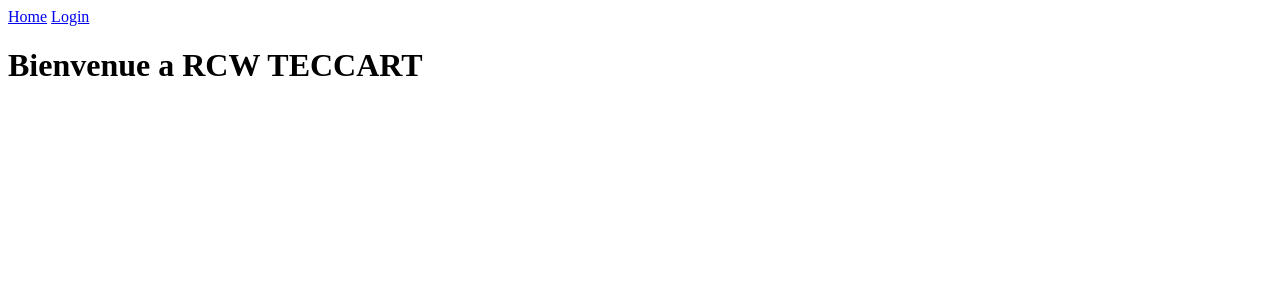
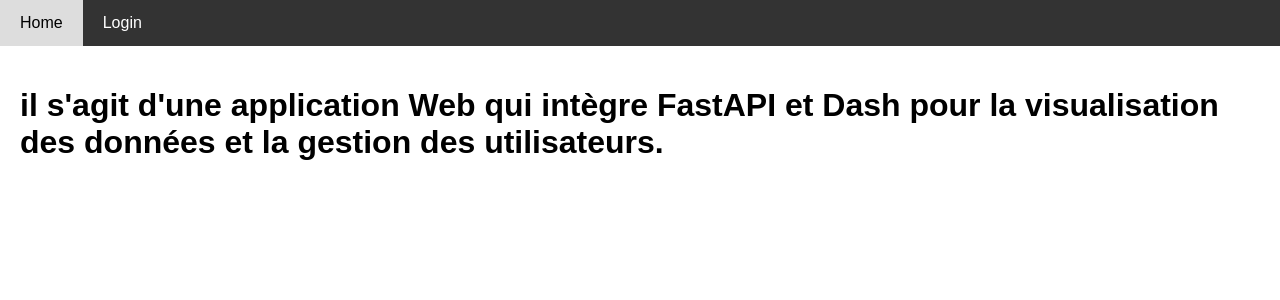
Before and after one commit to fatemeh-khajeh/RCW1003_FastApi_DAsh, a Flask app: template fastApi_app/templates/home.html in a window 1280 px wide. Shown: the top 300 px of the page. Run offline with Flask 3, Linux system fonts and the light colour scheme; the template is opened without the code that fills it, so the values that code supplies are empty.

Commit message:
dash , main updated
navbar  and graphs and  logout function added

```diff
--- a/dash_app/app.py
+++ b/dash_app/app.py
@@ -8,9 +8,12 @@ app = dash.Dash(
 
 app.layout = html.Div([
     html.Div([
-        html.A('Accueil', href='/')
+        html.A('Accueil', href='/'),
+        "|",
+        html.A('Logout', href='/logout'),
     ], style={'marginTop': 25}),
 
+    html.H2("Bar Graph"),
     dcc.Graph(
         id="exmpl-1",
         figure={
@@ -19,7 +22,43 @@ app.layout = html.Div([
                 {"x": [5, 3, 8], "y": [6, 2, 5], "type": "bar", "name": "exmp2"}
             ]
         }
-    )
+    ),
+
+
+    html.H2("Line Graph"),
+    dcc.Graph(
+        id="exmpl-2",
+        figure={
+            "data": [
+                {"x": [8,10,14], "y": [13,8,1], "type": "line", "name": "exmp3"},
+                {"x": [4,20,19], "y": [16,7,2], "type": "line", "name": "exmp4"}
+            ]
+        }
+    ),
+
+
+    html.H2("Scatter Graph"),
+    dcc.Graph(
+        id="exmpl-3",
+        figure={
+            "data": [
+                {"x": [8,10,14,7], "y": [13,8,1,3], "type": "scatter","mode":"markers", "name": "exmp5"},
+                {"x": [4,20,19], "y": [16,7,2], "type": "scatter","mode":"markers", "name": "exmp6"}
+            ]
+        }
+    ),
+
+    html.H2("Pie Chart"),
+    dcc.Graph(
+        id="exmpl-4",
+        figure={
+            "data": [
+                {"labels": ["A","B","C","D"], "values": [13,8,1,3], "type": "pie","name": "exmp7"}
+            ]
+        }
+    ),
+
+
 ])
 
 server = app.server
--- a/fastApi_app/main.py
+++ b/fastApi_app/main.py
@@ -40,8 +40,18 @@ async def login_page(request:Request):
 async def login(request : Request ,username: str = Form(...), password: str = Form(...)):
     if username in user and user[username]==password:
         response = RedirectResponse(url='/dashboard', status_code=302)
+        response.set_cookie("Authorization", value="Bearer Token", httponly=True)
         return response
     return templates.TemplateResponse('login.html', {"request":request , "error":"Invalid username and password"})
 
+
+@app.get('/logout')
+async def logout():
+    response = RedirectResponse(url='login')
+    response.delete_cookie("Authorization")
+    return response
+
+
+
 # Montez l'application Dash sous le chemin /dashboard
 app.mount('/dashboard', WSGIMiddleware(app_dash.server))
--- a/fastApi_app/static/styles.css
+++ b/fastApi_app/static/styles.css
@@ -0,0 +1,57 @@
+/* static/styles.css */
+body {
+    font-family: Arial, sans-serif;
+    margin: 0;
+    padding: 0;
+}
+
+.navbar {
+    background-color: #333;
+    overflow: hidden;
+}
+
+.navbar a {
+    float: left;
+    display: block;
+    color: white;
+    text-align: center;
+    padding: 14px 20px;
+    text-decoration: none;
+}
+
+.navbar a:hover {
+    background-color: #ddd;
+    color: black;
+}
+
+.container {
+    padding: 20px;
+}
+
+input {
+    margin-bottom: 10px;
+    padding: 10px;
+    width: 80%;
+}
+
+button {
+    padding: 10px 20px;
+    background-color: #4CAF50;
+    color: white;
+    border: none;
+    cursor: pointer;
+}
+
+button:hover {
+    background-color: #45a049;
+}
+
+iframe {
+    border: none;
+    margin-top: 20px;
+}
+
+.menu {
+    margin-top: 20px;
+    text-align: center;
+}
--- a/fastApi_app/templates/home.html
+++ b/fastApi_app/templates/home.html
@@ -5,7 +5,7 @@
 
 {%  block content %}
 
-<h1> Bienvenue a RCW TECCART </h1>
+<h1> il s'agit d'une application Web qui intègre FastAPI et Dash pour la visualisation des données et la gestion des utilisateurs. </h1>
 
 
 {% endblock%}
```
